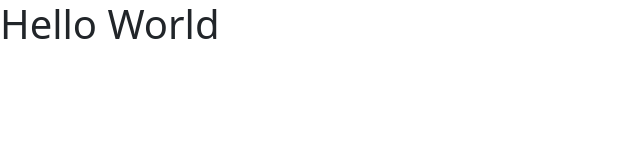
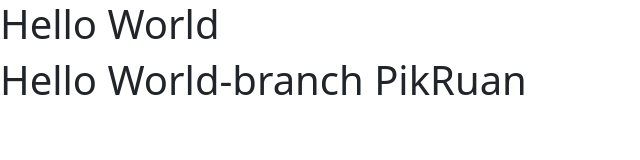
Before and after one commit to YujuKuo/Pikmi, a plain HTML site: page index.html in a window 1280 px wide. Shown: the whole page, without its empty margins (0-640 px from the left). Drawn offline with nearby package versions, Linux system fonts and the light colour scheme.

Commit message:
test branch PikRuan

```diff
--- a/index.html
+++ b/index.html
@@ -14,6 +14,7 @@
 </head>
 
 <h1>Hello World</h1>
+<h1>Hello World-branch PikRuan</h1>
 
 <body>
     <!-- Bootstrap Bundle with Popper -->
```
